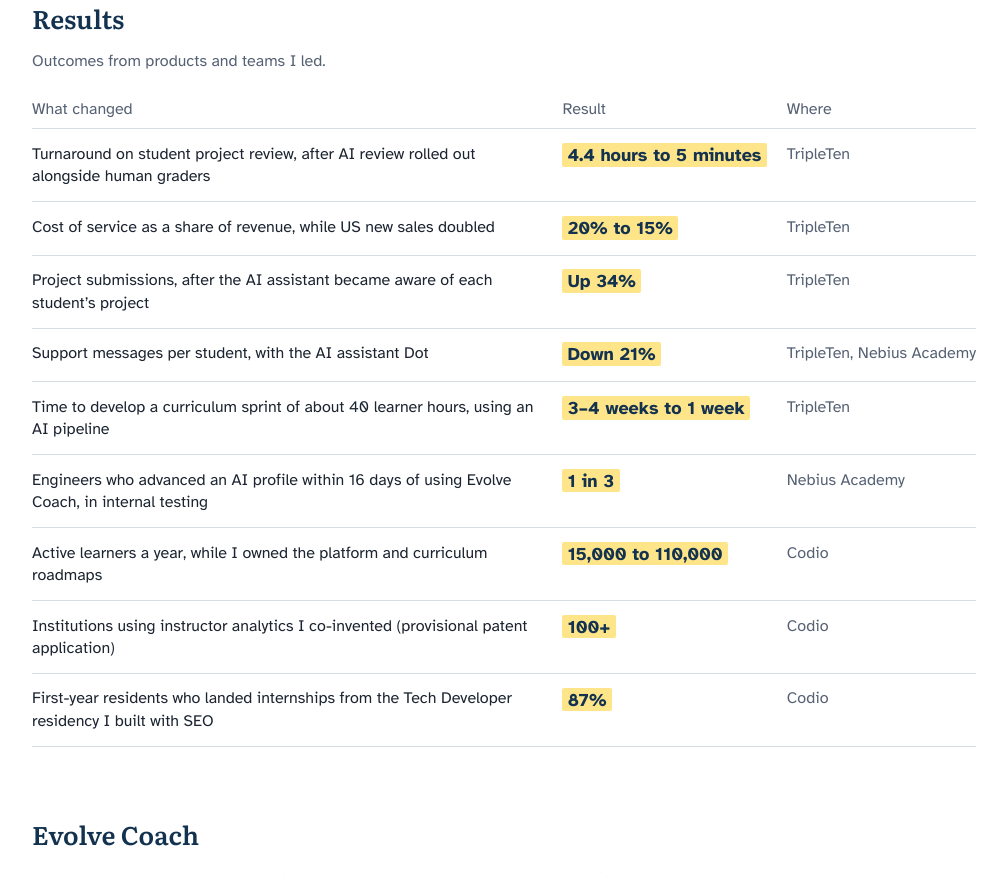
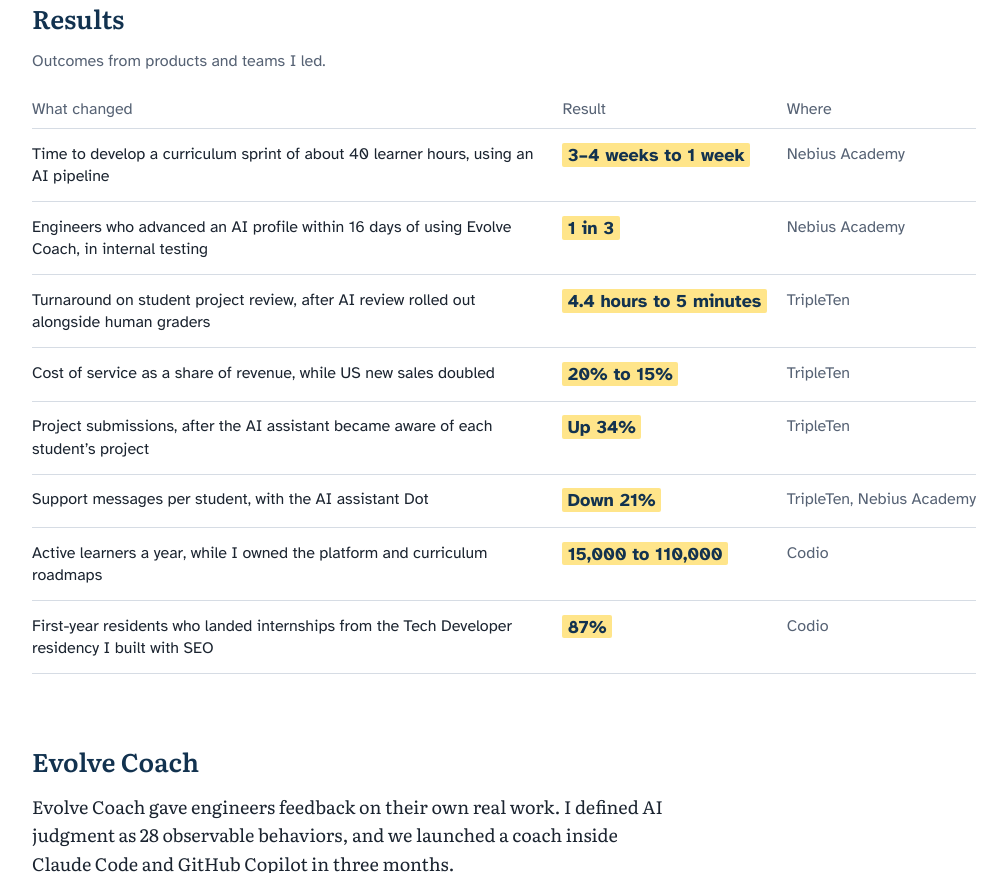
Before and after one commit to edeitrick/edeitrick.github.io, a plain HTML site: page index.html in a window 1280 px wide. Shown: the part 698-1571 px from the top of the page, without its empty margins (136-1143 px from the left). Drawn offline with Linux system fonts and the light colour scheme.

Commit message:
Results: drop the institutions row, credit the curriculum pipeline to Nebius Academy, order by role
Co-Authored-By: Claude Fable 5.2 <noreply@anthropic.com>
Claude-Session: https://claude.ai/code/session_01R87f52SXLzUqEv9QGRztRk

```diff
--- a/index.html
+++ b/index.html
@@ -114,6 +114,16 @@ footer ul { list-style: none; padding: 0; margin: 0; display: flex; flex-wrap: w
     </thead>
     <tbody>
       <tr>
+        <th scope="row">Time to develop a curriculum sprint of about 40 learner hours, using an AI pipeline</th>
+        <td class="result"><mark>3&ndash;4 weeks to 1 week</mark></td>
+        <td class="where">Nebius Academy</td>
+      </tr>
+      <tr>
+        <th scope="row">Engineers who advanced an AI profile within 16 days of using Evolve Coach, in internal testing</th>
+        <td class="result"><mark>1 in 3</mark></td>
+        <td class="where">Nebius Academy</td>
+      </tr>
+      <tr>
         <th scope="row">Turnaround on student project review, after AI review rolled out alongside human graders</th>
         <td class="result"><mark>4.4 hours to 5 minutes</mark></td>
         <td class="where">TripleTen</td>
@@ -134,23 +144,8 @@ footer ul { list-style: none; padding: 0; margin: 0; display: flex; flex-wrap: w
         <td class="where">TripleTen, Nebius Academy</td>
       </tr>
       <tr>
-        <th scope="row">Time to develop a curriculum sprint of about 40 learner hours, using an AI pipeline</th>
-        <td class="result"><mark>3&ndash;4 weeks to 1 week</mark></td>
-        <td class="where">TripleTen</td>
-      </tr>
-      <tr>
-        <th scope="row">Engineers who advanced an AI profile within 16 days of using Evolve Coach, in internal testing</th>
-        <td class="result"><mark>1 in 3</mark></td>
-        <td class="where">Nebius Academy</td>
-      </tr>
-      <tr>
         <th scope="row">Active learners a year, while I owned the platform and curriculum roadmaps</th>
         <td class="result"><mark>15,000 to 110,000</mark></td>
-        <td class="where">Codio</td>
-      </tr>
-      <tr>
-        <th scope="row">Institutions using instructor analytics I co-invented (provisional patent application)</th>
-        <td class="result"><mark>100+</mark></td>
         <td class="where">Codio</td>
       </tr>
       <tr>
```
